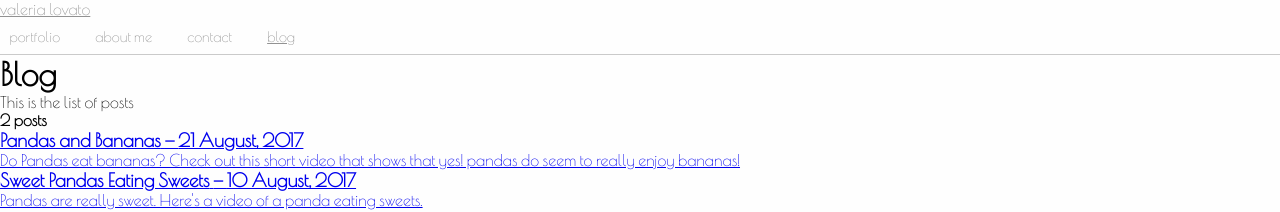
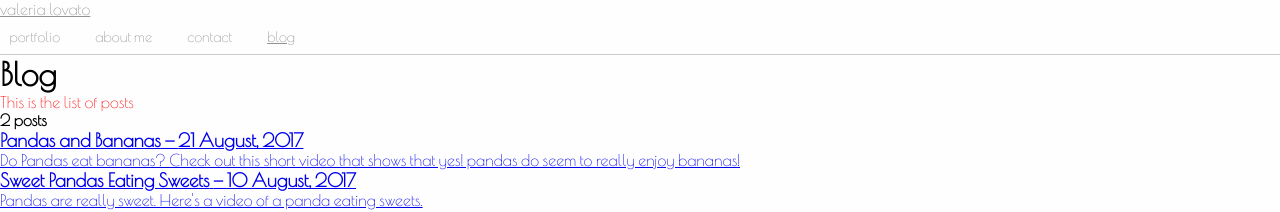
Before and after one commit to juanramoncarceles/valeria-portfolio, a Gatsby site: page /blog in a window 1280 px wide. Shown: the top 212 px of the page. Built offline with nearby package versions, Linux system fonts and the light colour scheme; Gatsby itself is replaced by a stand-in of ours.

Commit message:
Start working on the blog page.

```diff
--- a/src/pages/blog.js
+++ b/src/pages/blog.js
@@ -3,10 +3,12 @@ import { Link, graphql } from "gatsby";
 
 import Layout from "../components/layout";
 
+import blogStyles from "./blog.module.css";
+
 const Blog = ({ data }) => (
   <Layout pageTitle="blog">
     <h1>Blog</h1>
-    <p>This is the list of posts</p>
+    <p className={blogStyles.test}>This is the list of posts</p>
     <h4>{data.allMarkdownRemark.totalCount} posts</h4>
     {data.allMarkdownRemark.nodes.map(node => (
       <div key={node.id}>
--- /dev/null
+++ b/src/pages/blog.module.css
@@ -0,0 +1,3 @@
+.test {
+  color: red;
+}
```
